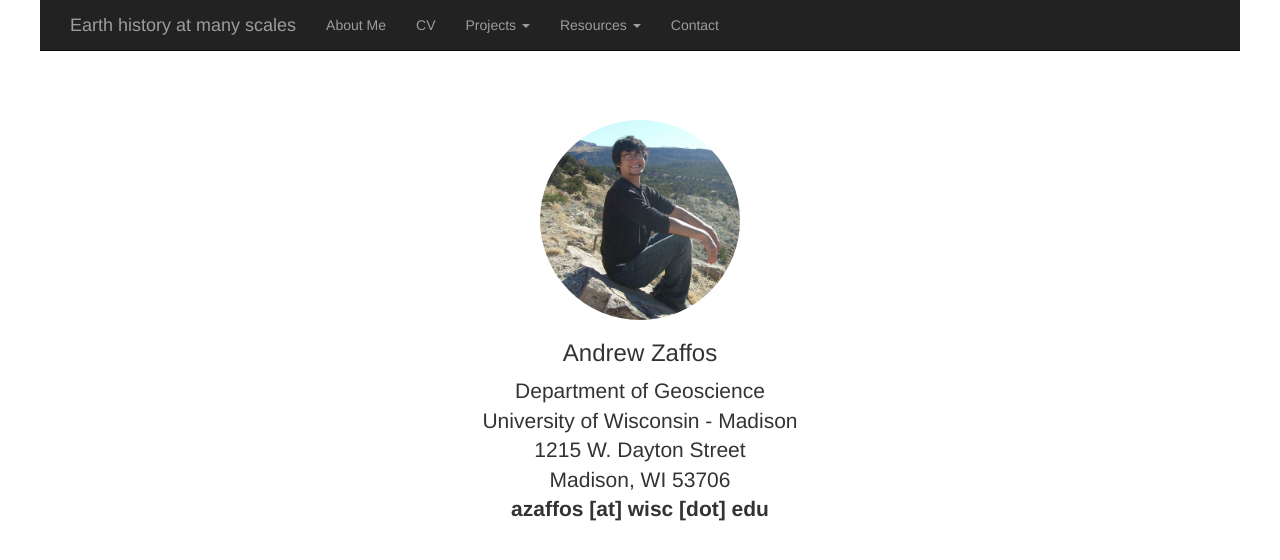
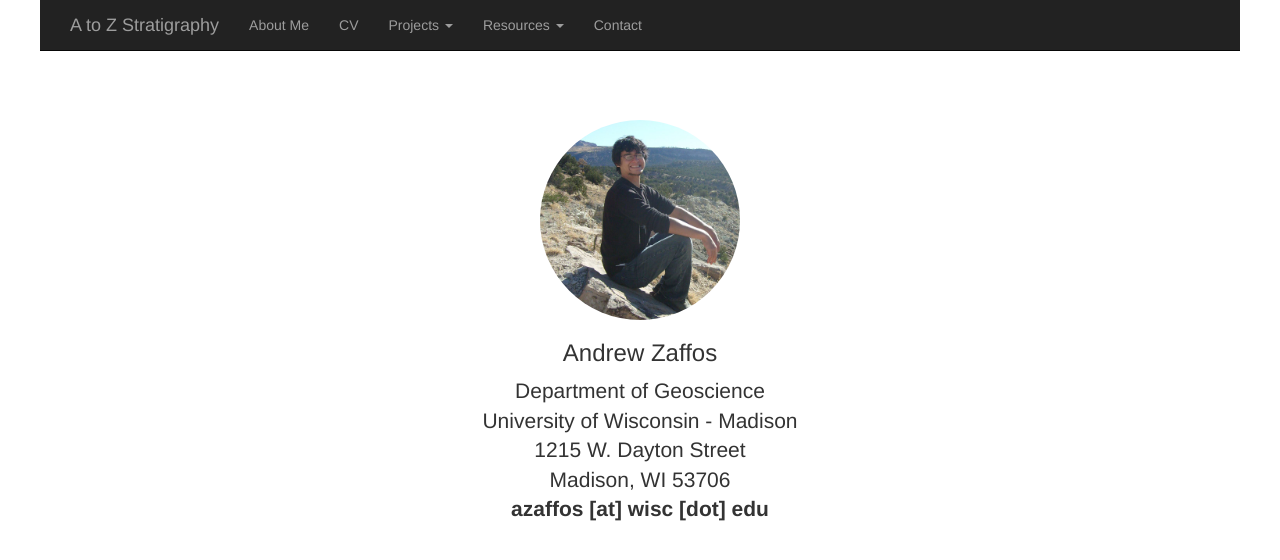
Before and after one commit to aazaff/aazaff.github.io, a plain HTML site: page contact/contact.html in a window 1280 px wide. Drawn offline with Linux system fonts and the light colour scheme.

Commit message:
Update contact.html

```diff
--- a/contact/contact.html
+++ b/contact/contact.html
@@ -39,7 +39,7 @@
                     <span class="icon-bar"></span>
                     <span class="icon-bar"></span>
                 </button>
-                <a class="navbar-brand" href="../index.html">Earth history at many scales</a>
+                <a class="navbar-brand" href="../index.html">A to Z Stratigraphy</a>
             </div>
             <!-- Collect the nav links, forms, and other content for toggling -->
             <div class="collapse navbar-collapse" id="bs-example-navbar-collapse-1">
```
